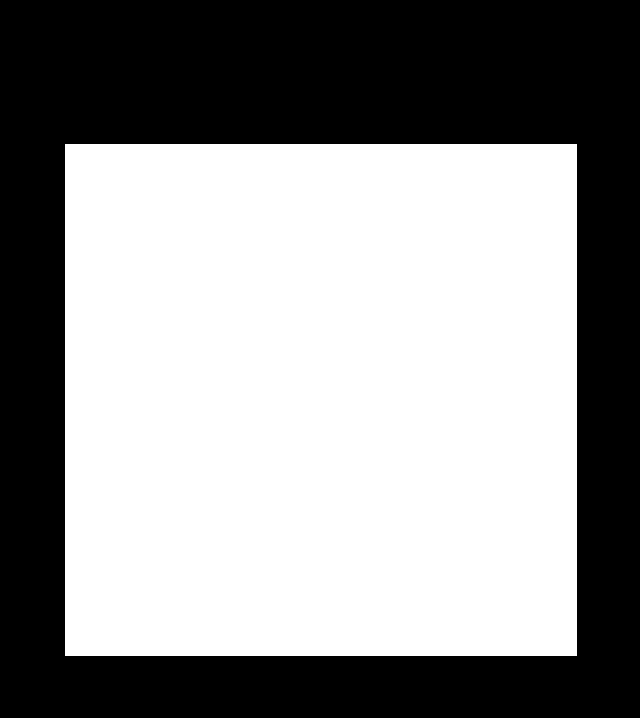
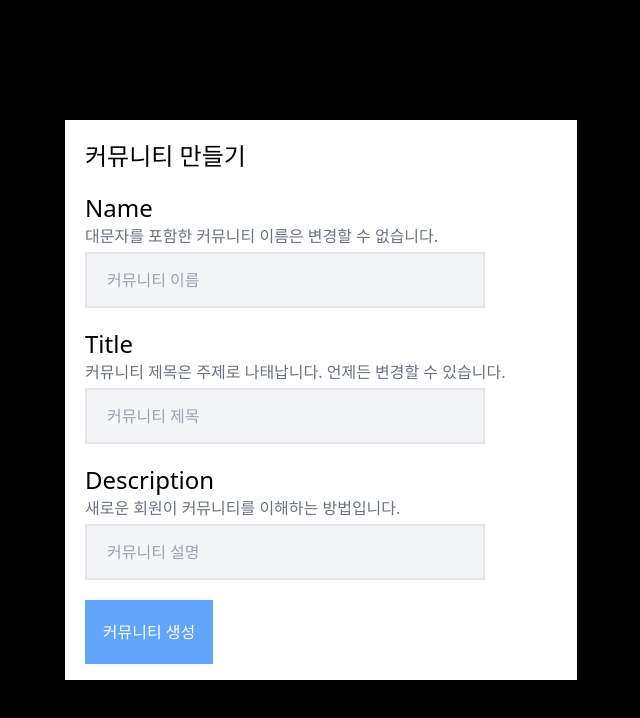
Before and after one commit to dodokw/nextjs-web, a Next.js app: page /subs/create in a window 1280 px wide. Shown: the top 718 px of the page, without its empty margins (319-959 px from the left). Built offline with nearby package versions, Linux system fonts and the light colour scheme.

Commit message:
subs_process2

```diff
--- a/context/auth.tsx
+++ b/context/auth.tsx
@@ -66,7 +66,7 @@ export const AuthProvider = ({ children }: { children: React.ReactNode }) => {
     defaultDispatch(action);
   };
 
-  console.log("state", state);
+  // console.log("state", state);
 
   return (
     <DispatchContext.Provider value={dispatch}>
--- a/pages/subs/create.tsx
+++ b/pages/subs/create.tsx
@@ -1,9 +1,96 @@
-import React from "react";
+import React, { useState, useCallback, useEffect } from "react";
+import { useAuthState } from "@/context/auth";
+import axios from "axios";
 
 const subCreate = () => {
+  //get user
+  const { user } = useAuthState();
+
+  const [name, setName] = useState<string>("");
+  const [title, setTitle] = useState<string>("");
+  const [description, setDescription] = useState<string>("");
+  const [error, setError] = useState<any>("");
+
+  const onClickEvent = async () => {
+    console.log("test");
+    if (name.trim() === "") {
+      setError("커뮤니티 이름을 입력해주세요.");
+      return;
+    }
+    if (title.trim() === "") {
+      setError("커뮤니티 제목을 입력해주세요.");
+      return;
+    }
+    if (description.trim() === "") {
+      setError("커뮤니티 설명을 입력해주세요.");
+      return;
+    }
+    const body = {
+      name: name,
+      title: title,
+      description: description,
+    };
+    try {
+      console.log(1);
+      const res = await axios.post("/subs", body, { withCredentials: true });
+      console.log(res.data);
+      console.log(2);
+    } catch (e: any) {
+      console.log(e);
+      setError(e.response?.data);
+    }
+  };
+
+  useEffect(() => {
+    if (error) {
+      alert(error);
+      setError("");
+    }
+  }, [error]);
+
   return (
     <div className="flex w-screen h-screen bg-black items-center justify-center">
-      <div className="w-128 h-128 bg-white"></div>
+      <div className="w-128 h-35rem bg-white">
+        <div className="grid ml-5 mt-5">
+          <div className="text-black text-2xl">커뮤니티 만들기</div>
+          <div className="text-black text-2xl mt-5">Name</div>
+          <div className="text-gray-500">
+            대문자를 포함한 커뮤니티 이름은 변경할 수 없습니다.
+          </div>
+          <input
+            type="text"
+            className="w-100 h-14 bg-gray-100 mt-1 border-2 text-black pl-5 focus:outline-gray-400"
+            placeholder="커뮤니티 이름"
+            onChange={(e) => setName(e.target.value)}
+          />
+          <div className="text-black text-2xl mt-5">Title</div>
+          <div className="text-gray-500">
+            커뮤니티 제목은 주제로 나태납니다. 언제든 변경할 수 있습니다.
+          </div>
+          <input
+            type="text"
+            className="w-100 h-14 bg-gray-100 mt-1 border-2 text-black pl-5 focus:outline-gray-400"
+            placeholder="커뮤니티 제목"
+            onChange={(e) => setTitle(e.target.value)}
+          />
+          <div className="text-black text-2xl mt-5">Description</div>
+          <div className="text-gray-500">
+            새로운 회원이 커뮤니티를 이해하는 방법입니다.
+          </div>
+          <input
+            type="text"
+            className="w-100 h-14 bg-gray-100 mt-1 border-2 text-black pl-5 focus:outline-gray-400"
+            placeholder="커뮤니티 설명"
+            onChange={(e) => setDescription(e.target.value)}
+          />
+          <button
+            className="bg-blue-400 text-white w-32 h-16 mt-5"
+            onClick={onClickEvent}
+          >
+            커뮤니티 생성
+          </button>
+        </div>
+      </div>
     </div>
   );
 };
--- a/tailwind.config.js
+++ b/tailwind.config.js
@@ -25,14 +25,20 @@ module.exports = {
         100: "#f4f5f7",
         200: "#e5e7eb",
         300: "#d2d6dc",
+        400: "#9ca3af",
+        500: "#6b7280",
       },
     },
     extend: {
       width: {
         16: "4rem",
         64: "16rem",
+        100: "25rem",
+        104: "26rem",
+        112: "28rem",
         128: "32rem",
         256: "64rem",
+        300: "75rem",
         "r1/2": "50vw",
         "r1/3": "calc(100vw / 3)",
         "20px": "20px",
@@ -45,15 +51,27 @@ module.exports = {
         "13px": "13px",
       },
       height: {
+        8: "2rem",
         16: "4rem",
         32: "8rem",
         64: "16rem",
+        96: "24rem",
+        100: "25rem",
+        104: "26rem",
+        112: "28rem",
         128: "32rem",
+        "35rem": "35rem",
         256: "64rem",
+        "66rem": "66rem",
+        "70rem": "70rem",
+        300: "75rem",
         "20px": "20px",
         "40px": "40px",
         "60px": "60px",
         "80px": "80px",
+        "100px": "100px",
+        "200px": "200px",
+        "300px": "300px",
       },
       minWidth: {
         64: "16rem",
```
